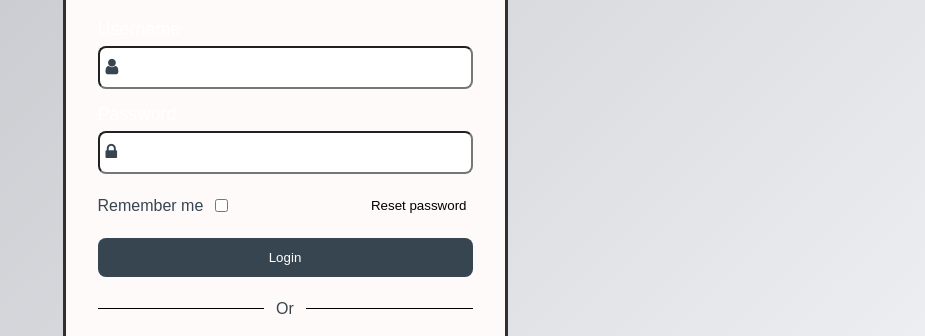
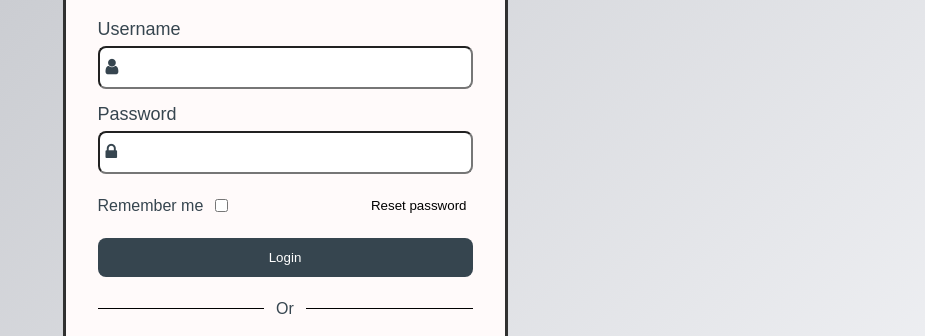
Before and after one commit to Ibarra11/login-ui-alanibarra, a plain HTML site: page index.html in a window 1280 px wide. Shown: the part 224-560 px from the top of the page, without its empty margins (355-1280 px from the left). Drawn offline with Linux system fonts and the light colour scheme.

Commit message:
change the label color

```diff
--- a/styles.css
+++ b/styles.css
@@ -36,7 +36,7 @@ body {
 .login-form-input label {
   display: inline-block;
   font-size: 18px;
-  color: white;
+  color: #36454f;
   margin-bottom: 8px;
 }
 
```
